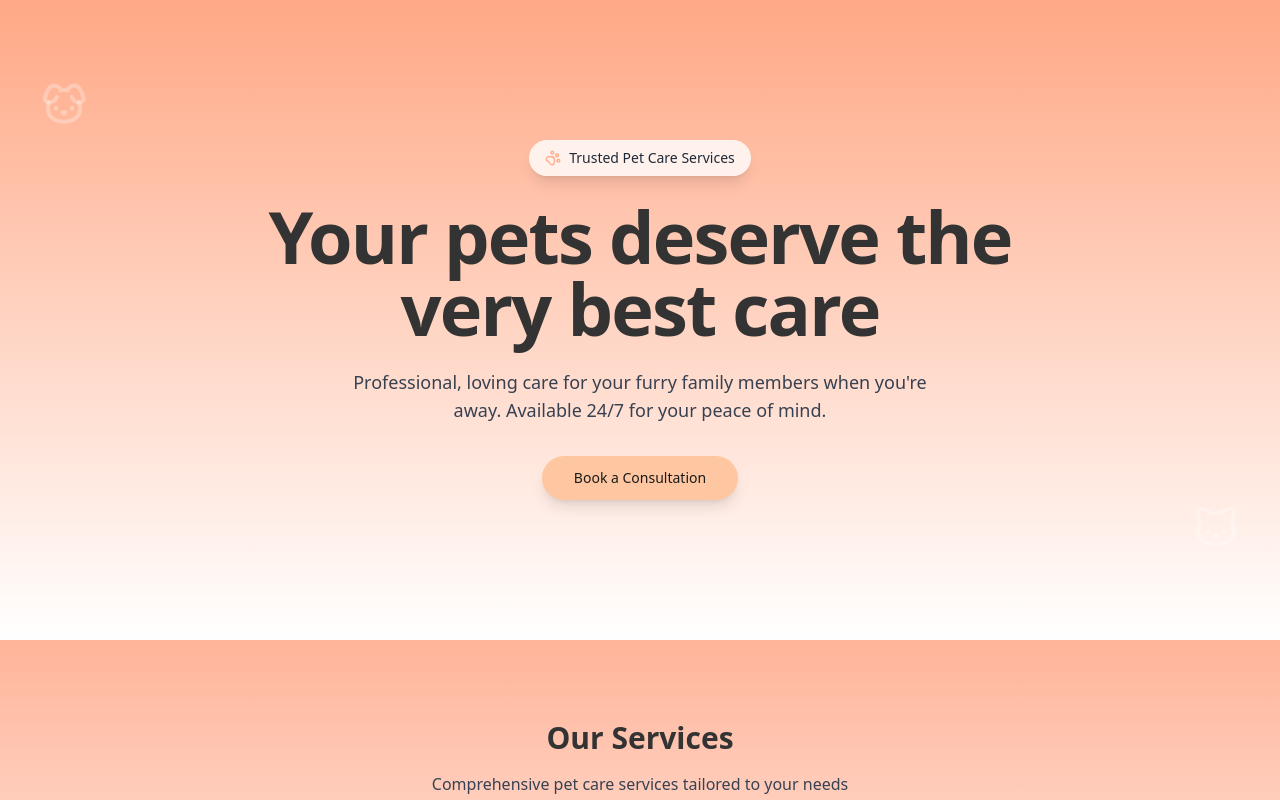
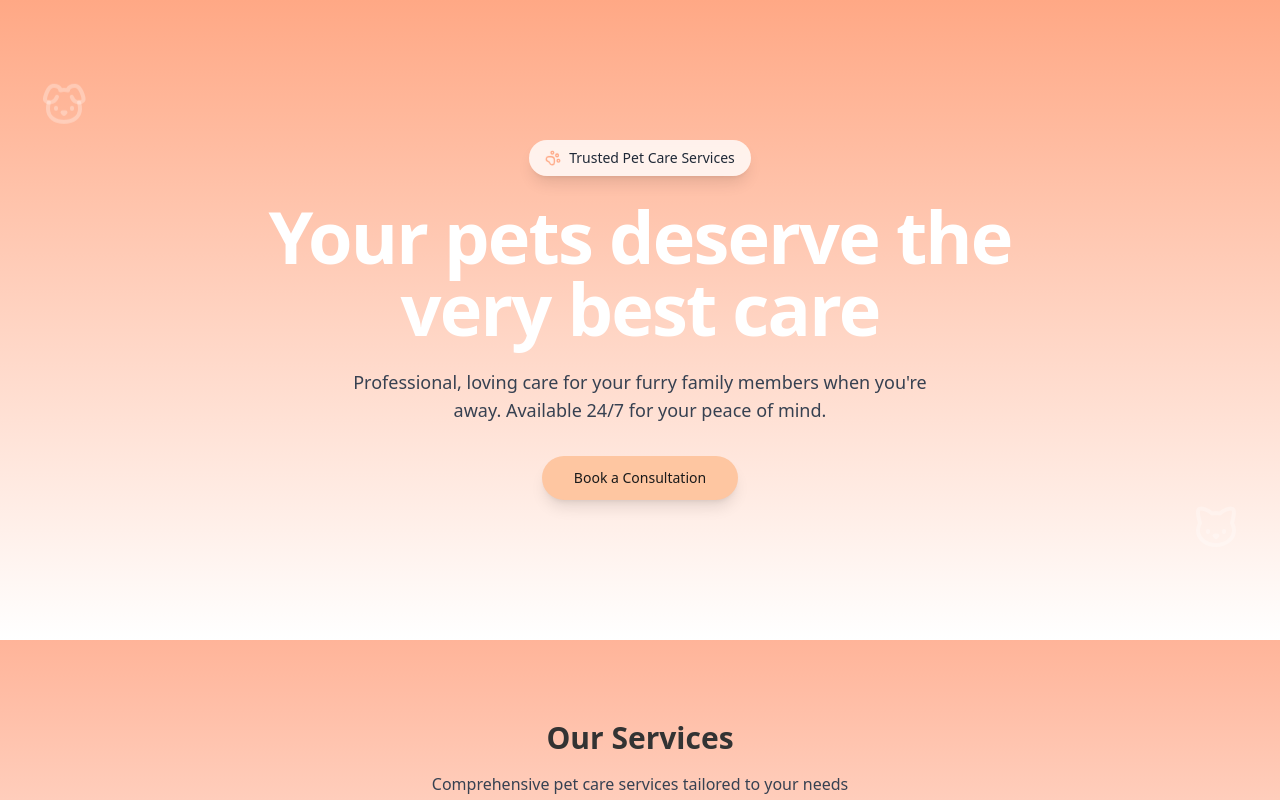
Before and after one commit to lg00d/thegoodsitter, a React (Vite) app: page / in a window 1280 px wide. Shown: the top 800 px of the page. Built offline with nearby package versions, Linux system fonts and the light colour scheme.

Commit message:
Change hero section text color
Update the color of the main heading text in the hero section to white.

```diff
--- a/src/components/HeroSection.tsx
+++ b/src/components/HeroSection.tsx
@@ -18,7 +18,7 @@ const HeroSection = () => {
           <PawPrint size={16} className="text-[#FFA885] animate-paw-print" />
           <span className="text-sm font-medium text-gray-800">Trusted Pet Care Services</span>
         </div>
-        <h1 className="max-w-3xl mx-auto mb-6 text-5xl font-bold tracking-tight sm:text-6xl md:text-7xl text-[#333333]">
+        <h1 className="max-w-3xl mx-auto mb-6 text-5xl font-bold tracking-tight sm:text-6xl md:text-7xl text-white">
           Your pets deserve the very best care
         </h1>
         <p className="max-w-xl mx-auto mb-8 text-lg text-gray-700">
```
